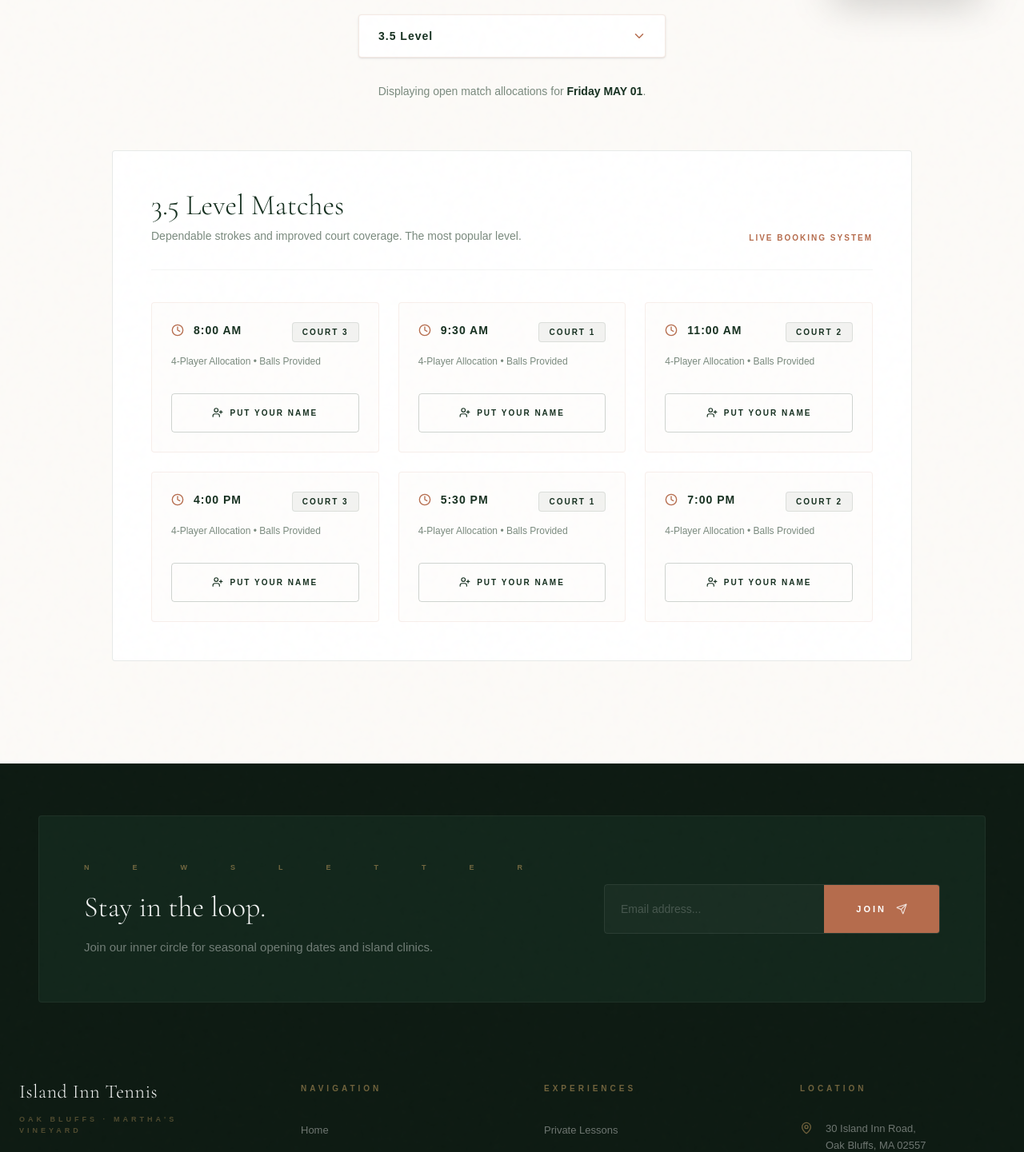
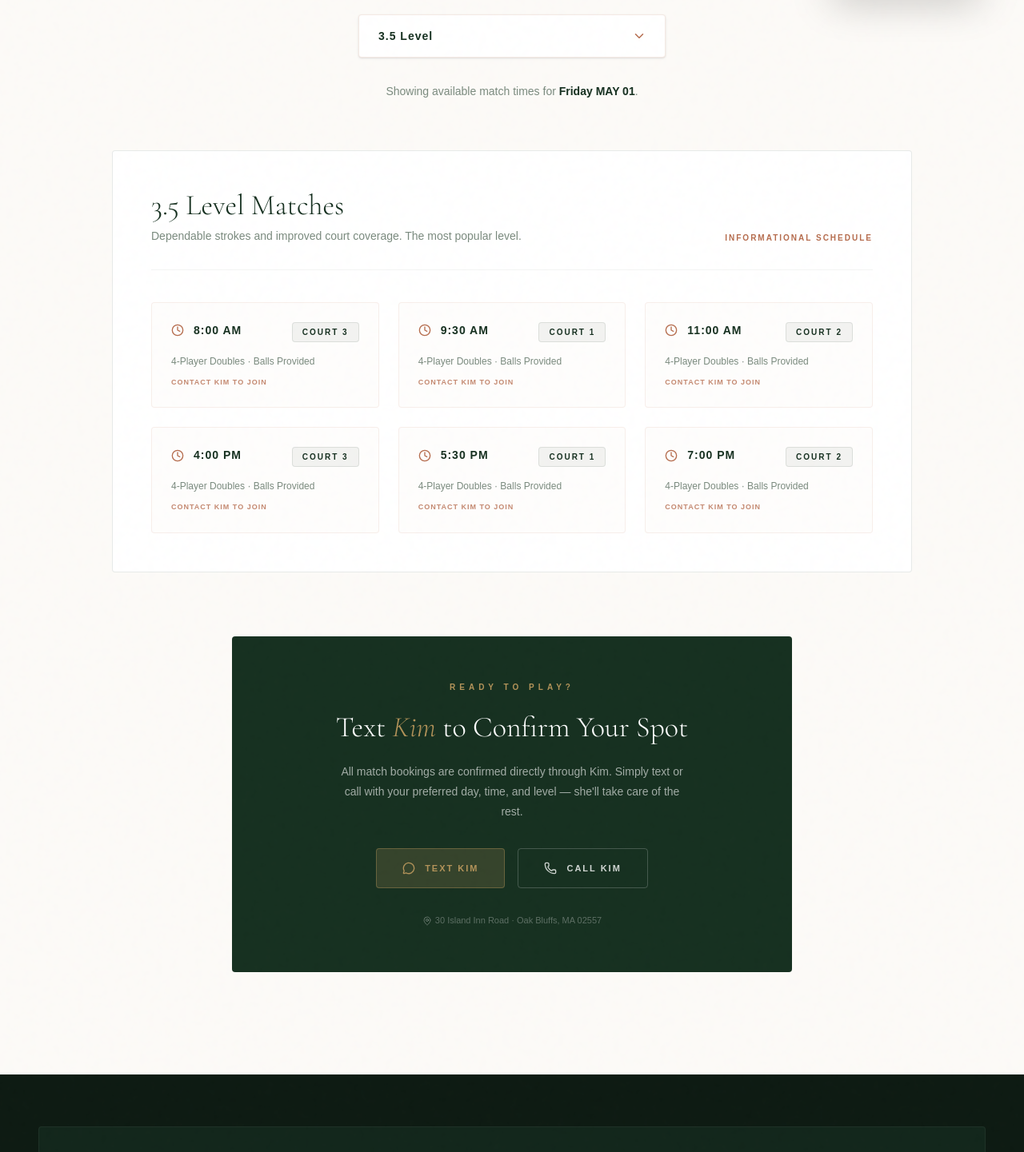
Before and after one commit to moneyladder911/islandinntennis, a React (Vite) app: page /schedule in a window 1280 px wide. Shown: the part 772-2213 px from the top of the page at 80% size. Built offline with nearby package versions, Linux system fonts and the light colour scheme.

Commit message:
Rework schedule page to informational only - contact Kim to book

```diff
--- a/src/pages/Schedule.tsx
+++ b/src/pages/Schedule.tsx
@@ -1,6 +1,6 @@
 import React, { useState } from 'react';
 import { motion } from 'framer-motion';
-import { Clock, MapPin, ChevronRight, UserPlus, ChevronDown, X, CheckCircle2 } from 'lucide-react';
+import { Clock, ChevronDown, MapPin, Phone, MessageCircle } from 'lucide-react';
 
 const SchedulePage: React.FC = () => {
   // Generate 7 days starting from May 1st
@@ -12,11 +12,7 @@ const SchedulePage: React.FC = () => {
     const dayName = date.toLocaleDateString('en-US', { weekday: 'long' });
     const shortDate = date.toLocaleDateString('en-US', { month: 'short', day: '2-digit' }).toUpperCase();
 
-    // Label for the button: Today/Tomorrow if applicable, else Day Name
-    let label = dayName;
-    if (i === 0) label = 'Friday'; // May 1st 2026 is a Friday
-
-    return { label, fullDate: shortDate, id: `${dayName}-${shortDate}` };
+    return { label: dayName, fullDate: shortDate, id: `${dayName}-${shortDate}` };
   });
 
   const [activeDay, setActiveDay] = useState(days[0].id);
@@ -34,14 +30,12 @@ const SchedulePage: React.FC = () => {
 
   const times = ['8:00 AM', '9:30 AM', '11:00 AM', '4:00 PM', '5:30 PM', '7:00 PM'];
 
-  const [bookingSlot, setBookingSlot] = useState<{time: string, court: string, level: string, day: string} | null>(null);
-  const [isSubmitted, setIsSubmitted] = useState(false);
-
-  // Predictably assign a court based on time and level matrix for maximum distribution
   const getCourtForLevel = (levelIndex: number, timeIndex: number) => {
     const courts = ['Court 1', 'Court 2', 'Court 3'];
     return courts[(levelIndex + timeIndex) % 3];
   };
+
+  const selectedDay = days.find(d => d.id === activeDay);
 
   return (
     <motion.div
@@ -50,7 +44,7 @@ const SchedulePage: React.FC = () => {
       exit={{ opacity: 0 }}
       transition={{ duration: 0.8 }}
     >
-      {/* Rewritten Schedule Hero */}
+      {/* Schedule Hero */}
       <section
         className="pt-40 pb-20 text-center relative overflow-hidden flex items-center justify-center px-10"
         style={{ backgroundColor: '#163020' }}
@@ -66,12 +60,12 @@ const SchedulePage: React.FC = () => {
             transition={{ duration: 0.8 }}
             className="flex flex-col items-center justify-center w-full max-w-3xl mx-auto"
           >
-            <span className="text-[10px] font-bold tracking-[6px] uppercase text-gold mb-4 inline-block text-center w-full">THE SEASON'S RHYTHM</span>
+            <span className="text-[10px] font-bold tracking-[6px] uppercase text-gold mb-4 inline-block text-center w-full">WEEKLY MATCH SCHEDULE</span>
             <h1 className="serif text-[clamp(32px,5vw,48px)] font-light text-white leading-[1.2] mb-6 select-none text-center w-full flex-shrink-0">
-              Find Your <em className="italic text-gold font-normal">Moment</em> on the <em className="italic text-gold font-normal">Court</em>
+              Find Your <em className="italic text-gold font-normal">Level</em>, Find Your <em className="italic text-gold font-normal">Game</em>
             </h1>
             <p className="text-white/60 font-light leading-[1.8] text-sm max-w-2xl mx-auto mb-8 text-center w-full">
-              Our clinics and social matches follow the unhurried pace of island life. Explore our weekly schedule and discovery your next game.
+              We run organized matches and clinics throughout the week for all skill levels. Browse our schedule below, then text Kim to confirm your spot.
             </p>
             <div className="w-12 h-[1px] bg-gold/30 mx-auto" />
           </motion.div>
@@ -116,18 +110,18 @@ const SchedulePage: React.FC = () => {
               </div>
             </div>
 
-            <p className="text-light text-sm font-light mt-8">Displaying open match allocations for <strong className="font-semibold text-forest">{days.find(d => d.id === activeDay)?.label} {days.find(d => d.id === activeDay)?.fullDate}</strong>.</p>
+            <p className="text-light text-sm font-light mt-8">Showing available match times for <strong className="font-semibold text-forest">{selectedDay?.label} {selectedDay?.fullDate}</strong>.</p>
           </div>
 
           <div className="max-w-[1000px] mx-auto">
-            <div className="bg-white p-8 md:p-12 border border-forest/10 shadow-premium rounded-sm animate-in fade-in slide-in-from-bottom-4 duration-500">
+            <div className="bg-white p-8 md:p-12 border border-forest/10 shadow-premium rounded-sm">
               <div className="flex flex-col md:flex-row md:items-end justify-between mb-10 border-b border-forest/5 pb-8">
                 <div>
                   <h2 className="serif text-4xl font-light text-forest mb-2">{activeLevel.name} Matches</h2>
                   <p className="text-light text-sm font-light">{activeLevel.desc}</p>
                 </div>
                 <div className="mt-4 md:mt-0 text-[10px] font-bold text-clay tracking-[2px] uppercase">
-                  Live Booking System
+                  Informational Schedule
                 </div>
               </div>
 
@@ -141,9 +135,8 @@ const SchedulePage: React.FC = () => {
                        initial={{ opacity: 0, scale: 0.98 }}
                        animate={{ opacity: 1, scale: 1 }}
                        transition={{ duration: 0.4, delay: tIdx * 0.05 }}
-                       className="p-6 bg-cream/40 border border-clay/10 rounded-sm hover:-translate-y-1 hover:shadow-xl transition-all duration-300 group flex flex-col justify-between min-h-[180px]"
+                       className="p-6 bg-cream/40 border border-clay/10 rounded-sm hover:-translate-y-1 hover:shadow-xl transition-all duration-300 group"
                      >
-                       <div>
                        <div className="flex justify-between items-start mb-4">
                          <div className="flex items-center gap-3 text-forest">
                            <Clock size={16} className="text-clay" />
@@ -151,18 +144,10 @@ const SchedulePage: React.FC = () => {
                          </div>
                          <span className="text-[10px] font-bold tracking-[2px] uppercase bg-forest/5 text-forest px-3 py-1 rounded-sm border border-forest/10">{court}</span>
                        </div>
-                         <p className="text-xs font-light text-light mb-8">4-Player Allocation • Balls Provided</p>
+                       <p className="text-xs font-light text-light mb-3">4-Player Doubles · Balls Provided</p>
+                       <div className="text-[9px] font-semibold tracking-[1px] uppercase text-clay/80">
+                         Contact Kim to join
                        </div>
-
-                       <button
-                         onClick={() => {
-                           setBookingSlot({ time, court, level: activeLevel.name, day: activeDay });
-                           setIsSubmitted(false);
-                         }}
-                         className="w-full flex items-center justify-center gap-2 py-4 bg-transparent border border-forest/20 text-forest text-[10px] font-bold tracking-[2px] uppercase rounded-sm hover:bg-forest hover:text-white transition-colors"
-                       >
-                         <UserPlus size={14} /> Put Your Name
-                       </button>
                      </motion.div>
                    );
                 })}
@@ -170,69 +155,49 @@ const SchedulePage: React.FC = () => {
             </div>
           </div>
 
+          {/* Contact Kim CTA */}
+          <motion.div
+            initial={{ opacity: 0, y: 20 }}
+            whileInView={{ opacity: 1, y: 0 }}
+            viewport={{ once: true }}
+            transition={{ duration: 0.6 }}
+            className="max-w-[700px] mx-auto mt-20"
+          >
+            <div className="bg-forest text-white p-10 md:p-14 rounded-sm text-center shadow-premium">
+              <span className="text-[10px] font-bold tracking-[5px] uppercase text-gold mb-4 block">Ready to Play?</span>
+              <h3 className="serif text-[clamp(24px,4vw,36px)] font-light mb-4">
+                Text <em className="italic text-gold">Kim</em> to Confirm Your Spot
+              </h3>
+              <p className="text-white/60 text-sm font-light leading-[1.8] max-w-md mx-auto mb-8">
+                All match bookings are confirmed directly through Kim. Simply text or call with your preferred day, time, and level — she'll take care of the rest.
+              </p>
+
+              <div className="flex flex-col sm:flex-row items-center justify-center gap-4">
+                <a
+                  href="sms:+15085551234"
+                  className="flex items-center gap-3 px-8 py-4 bg-gold/20 border border-gold/40 text-gold rounded-sm hover:bg-gold hover:text-forest transition-all text-[11px] font-bold tracking-[2px] uppercase"
+                >
+                  <MessageCircle size={16} />
+                  Text Kim
+                </a>
+                <a
+                  href="tel:+15085551234"
+                  className="flex items-center gap-3 px-8 py-4 bg-transparent border border-white/20 text-white/80 rounded-sm hover:bg-white/10 transition-all text-[11px] font-bold tracking-[2px] uppercase"
+                >
+                  <Phone size={16} />
+                  Call Kim
+                </a>
+              </div>
+
+              <p className="text-white/30 text-[11px] font-light mt-8">
+                <MapPin size={12} className="inline mr-1" />
+                30 Island Inn Road · Oak Bluffs, MA 02557
+              </p>
+            </div>
+          </motion.div>
+
         </div>
       </section>
-
-      {/* Booking Modal */}
-      {bookingSlot && (
-        <div className="fixed inset-0 z-50 flex items-center justify-center p-4 bg-forest/80 backdrop-blur-sm">
-          <motion.div
-            initial={{ opacity: 0, y: 20 }}
-            animate={{ opacity: 1, y: 0 }}
-            className="bg-white max-w-md w-full rounded-sm shadow-2xl relative overflow-hidden"
-          >
-            <button
-              onClick={() => setBookingSlot(null)}
-              className="absolute top-4 right-4 text-forest/50 hover:text-forest transition-colors z-10"
-            >
-              <X size={20} />
-            </button>
-
-            <div className="p-8 md:p-10">
-              {!isSubmitted ? (
-                <>
-                  <span className="text-[10px] font-bold tracking-[4px] uppercase text-clay mb-2 block">Secure Your Spot</span>
-                  <h3 className="serif text-3xl font-light text-forest mb-6">Player Details</h3>
-
-                  <div className="bg-cream/50 p-4 border border-clay/10 rounded-sm mb-8 space-y-1">
-                    <div className="text-sm font-bold text-forest">{bookingSlot.level} Match</div>
-                    <div className="text-xs text-light font-light">{bookingSlot.day} at {bookingSlot.time} • <strong className="font-semibold">{bookingSlot.court}</strong></div>
-                  </div>
-
-                  <form onSubmit={(e) => { e.preventDefault(); setIsSubmitted(true); }} className="space-y-4 text-left">
-                    <div className="grid grid-cols-2 gap-4">
-                      <div>
-                        <label className="text-[10px] font-bold tracking-[2px] uppercase text-forest/70 mb-2 block">First Name</label>
-                        <input required type="text" className="w-full px-4 py-3 bg-white border border-clay/20 focus:border-clay focus:ring-1 focus:ring-clay outline-none rounded-sm transition-all text-sm font-light text-forest" placeholder="Jane" />
-                      </div>
-                      <div>
-                        <label className="text-[10px] font-bold tracking-[2px] uppercase text-forest/70 mb-2 block">Last Name</label>
-                        <input required type="text" className="w-full px-4 py-3 bg-white border border-clay/20 focus:border-clay focus:ring-1 focus:ring-clay outline-none rounded-sm transition-all text-sm font-light text-forest" placeholder="Smith" />
-                      </div>
-                    </div>
-                    <div>
-                      <label className="text-[10px] font-bold tracking-[2px] uppercase text-forest/70 mb-2 block">Phone Number</label>
-                      <input required type="tel" className="w-full px-4 py-3 bg-white border border-clay/20 focus:border-clay focus:ring-1 focus:ring-clay outline-none rounded-sm transition-all text-sm font-light text-forest" placeholder="(508) 555-0123" />
-                    </div>
-                    <div className="pt-4">
-                      <button type="submit" className="w-full btn btn-primary py-4 shadow-xl">Confirm Allocation</button>
-                    </div>
-                  </form>
-                </>
-              ) : (
-                <div className="text-center py-8">
-                  <div className="w-16 h-16 bg-forest/5 text-forest rounded-full flex items-center justify-center mx-auto mb-6">
-                    <CheckCircle2 size={32} />
-                  </div>
-                  <h3 className="serif text-3xl font-light text-forest mb-4">You're On The List</h3>
-                  <p className="text-sm text-light font-light mb-8">Kim has received your details. Your spot for {bookingSlot.time} on {bookingSlot.court} is held. Please arrive 10 minutes early.</p>
-                  <button onClick={() => setBookingSlot(null)} className="btn bg-transparent border border-clay text-clay hover:bg-clay hover:text-white w-full">Close Window</button>
-                </div>
-              )}
-            </div>
-          </motion.div>
-        </div>
-      )}
     </motion.div>
   );
 };
```
Lines whose indentation alone changed are shown as unchanged.
